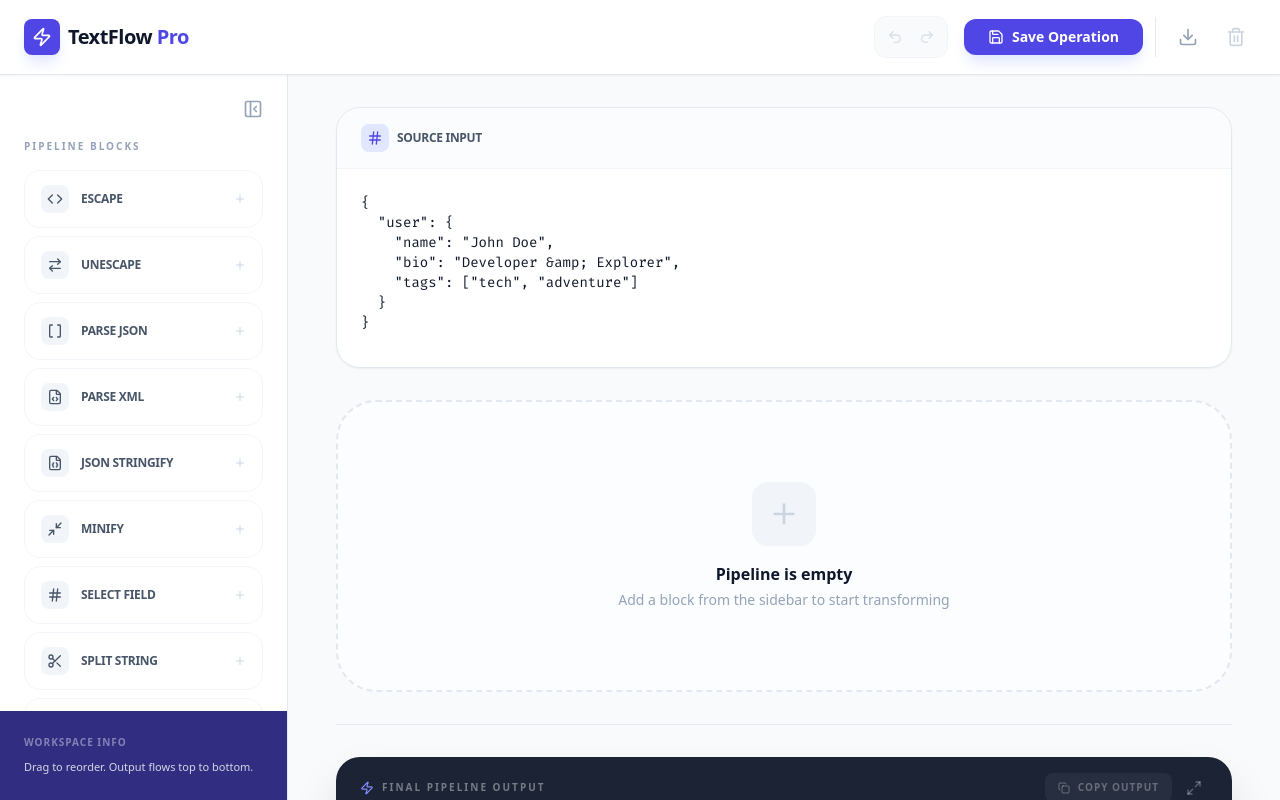
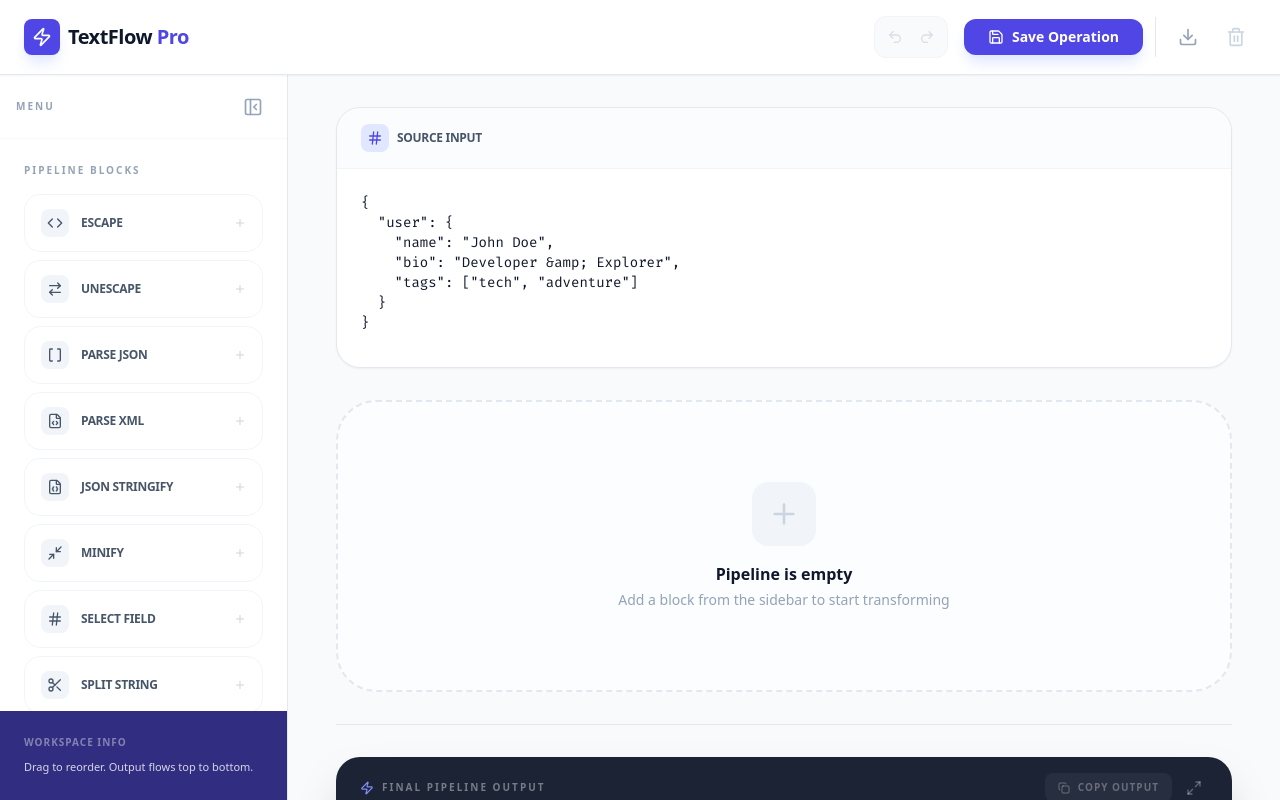
Before and after one commit to ronan-soo/String-Processor, a React (Vite) app: page / in a window 1280 px wide. Built offline with nearby package versions, Linux system fonts and the light colour scheme.

Commit message:
fix: Enhance UI layout and interactivity
Refactors the scroll-to-top button for better positioning and visual feedback, and improves the sidebar's header layout and toggle functionality for a more refined user experience.

```diff
--- a/App.tsx
+++ b/App.tsx
@@ -444,12 +444,12 @@ const App: React.FC = () => {
             </div>
           )}
 
-          {/* Scroll to Top - Now Sticky and positioned in the container */}
+          {/* Scroll to Top - Enhanced layout to prevent distortion */}
           {showScrollTop && (
             <div className="sticky bottom-10 z-40 w-full flex justify-center h-0 overflow-visible pointer-events-none">
               <button
                 onClick={scrollToTop}
-                className="pointer-events-auto p-4 bg-white border border-slate-200 text-slate-600 rounded-full shadow-2xl hover:text-indigo-600 hover:border-indigo-100 hover:-translate-y-1 transition-all"
+                className="pointer-events-auto w-12 h-12 flex-none flex items-center justify-center bg-white border border-slate-200 text-slate-600 rounded-full shadow-2xl hover:text-indigo-600 hover:border-indigo-100 hover:-translate-y-1 transition-all active:scale-95"
               >
                 <ArrowUp className="w-5 h-5" />
               </button>
--- a/layouts/Sidebar.tsx
+++ b/layouts/Sidebar.tsx
@@ -1,3 +1,4 @@
+
 import React from 'react';
 import {
   Code,
@@ -41,16 +42,21 @@ const Sidebar: React.FC<SidebarProps> = ({
 }) => {
   return (
     <aside className={`${isCollapsed ? 'w-20' : 'w-72'} bg-white border-r border-slate-200 flex flex-col overflow-hidden transition-all duration-300 ease-in-out relative group/sidebar`}>
-      {/* Retract Toggle */}
-      <button
-        onClick={onToggle}
-        className={`absolute top-4 ${isCollapsed ? 'left-1/2 -translate-x-1/2' : 'right-4'} p-2 text-slate-400 hover:text-indigo-600 hover:bg-indigo-50 rounded-xl transition-all z-10`}
-        title={isCollapsed ? "Expand Sidebar" : "Retract Sidebar"}
-      >
-        {isCollapsed ? <PanelLeftOpen className="w-5 h-5" /> : <PanelLeftClose className="w-5 h-5" />}
-      </button>
+      {/* Sidebar Header with Toggle */}
+      <div className={`h-16 flex items-center border-b border-slate-50 flex-none px-4 ${isCollapsed ? 'justify-center' : 'justify-between'}`}>
+        {!isCollapsed && (
+          <span className="text-[10px] font-bold text-slate-400 uppercase tracking-[0.2em]">Menu</span>
+        )}
+        <button
+          onClick={onToggle}
+          className="p-2 text-slate-400 hover:text-indigo-600 hover:bg-indigo-50 rounded-xl transition-all"
+          title={isCollapsed ? "Expand Sidebar" : "Collapse Sidebar"}
+        >
+          {isCollapsed ? <PanelLeftOpen className="w-5 h-5" /> : <PanelLeftClose className="w-5 h-5" />}
+        </button>
+      </div>
 
-      <div className={`flex-1 overflow-y-auto ${isCollapsed ? 'p-4 pt-16' : 'p-6 pt-16'} flex flex-col gap-10 scrollbar-hide`}>
+      <div className={`flex-1 overflow-y-auto ${isCollapsed ? 'p-4' : 'p-6'} flex flex-col gap-10 scrollbar-hide`}>
         <div>
           {!isCollapsed && (
             <h2 className="text-[10px] font-bold text-slate-400 uppercase tracking-[0.2em] mb-4">Pipeline Blocks</h2>
```
